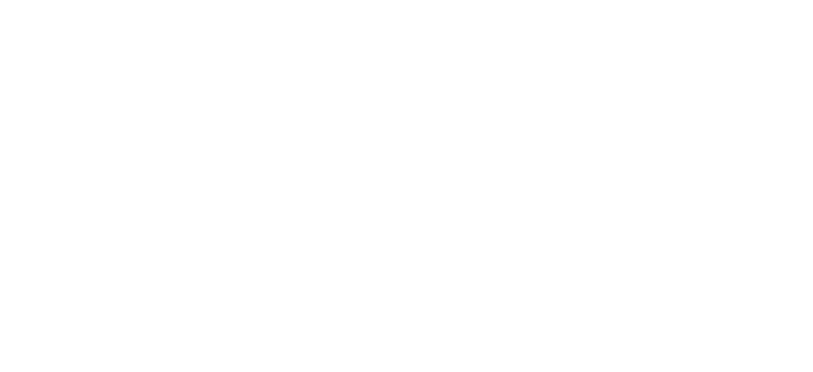
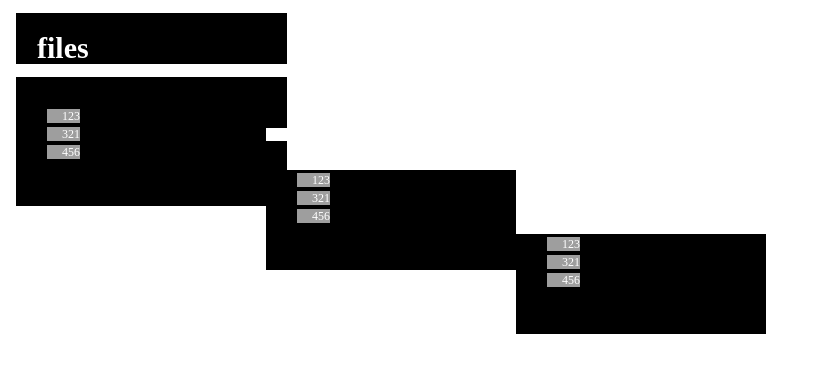
Before and after one commit to IakimovNutria/savras, a React (Create React App) app in the folder savras/: page /test in a window 1280 px wide. Before the commit this address had no page. Shown: the top 372 px of the page, without its empty margins (0-813 px from the left). Built offline with nearby package versions, Linux system fonts and the light colour scheme; grey boxes are pictures that could not be loaded.

Commit message:
add html

```diff
--- a/savras/package.json
+++ b/savras/package.json
@@ -15,6 +15,7 @@
     "@types/react": "^18.0.24",
     "@types/react-dom": "^18.0.8",
     "hammerjs": "^2.0.8",
+    "moment": "^2.29.4",
     "react": "^18.2.0",
     "react-dom": "^18.2.0",
     "react-router-dom": "^6.4.2",
--- a/savras/src/components/app/app.tsx
+++ b/savras/src/components/app/app.tsx
@@ -1,13 +1,22 @@
-import SignIn from '../../../../savras/src/pages/sign-in/sign-in';
-import Graph from '../../../../savras/src/pages/graph/graph';
+import SignIn from '../../pages/sign-in/sign-in';
+import Graph from '../../pages/graph/graph';
+import MainPage from '../../pages/main-page/main-page';
 import {BrowserRouter, Routes, Route} from 'react-router-dom';
+import Test from '../../pages/test/test';
+import Pipeline from '../../pages/pipeline/pipeline';
+import File from '../../pages/file/file'
+
 
 function App(): JSX.Element {
   return (
     <BrowserRouter>
       <Routes>
-        <Route path="/" element={(<SignIn />)}/>
+        <Route path='/' element={(<SignIn />)}/>
         <Route path='graph' element={<Graph />}/>
+        <Route path='main' element={(<MainPage />)}/>
+        <Route path='test' element={(<Test />)}/>
+        <Route path='pipeline/:id' element={<Pipeline />}/>
+        <Route path='file/:id' element={<File />}/>
       </Routes>
     </BrowserRouter>);
 }
--- /dev/null
+++ b/savras/src/pages/file/file.tsx
@@ -0,0 +1,27 @@
+import React from "react";
+import {useParams} from "react-router-dom";
+
+
+type FileProps = {
+
+}
+
+function File(): JSX.Element {
+    const id = Number(useParams().id);
+    return (
+        <html>
+            <head>
+                <title>Savras</title>
+                <meta name="robots" content="noindex, nofollow"/>
+                <meta name="viewport" content="width=device-width, initial-scale=1"/>
+            </head>
+            <body>
+                <form action="/main">
+                    <button>Back to main</button>
+                </form>
+                <h1>file</h1>
+            </body>
+        </html>);
+}
+
+export default File;
--- a/savras/src/pages/graph/graph.tsx
+++ b/savras/src/pages/graph/graph.tsx
@@ -10,6 +10,8 @@ import {
     ReferenceArea,
     ResponsiveContainer,
 } from 'recharts';
+import moment from 'moment';
+
 
 type stateType = {
     data: {[key: string]: number}[],
@@ -74,6 +76,7 @@ const initialState: stateType = {
 export default class Example extends PureComponent {
 
     state: stateType;
+
     constructor(props: any) {
         super(props);
         this.state = initialState;
@@ -116,7 +119,7 @@ export default class Example extends PureComponent {
             refAreaRight: '',
             left: 'dataMin',
             right: 'dataMax',
-            top: 'dataMax+10',
+            top: 'dataMax+1',
             bottom: 'dataMin'
         }));
     }
@@ -141,10 +144,8 @@ export default class Example extends PureComponent {
                         onMouseUp={this.zoom.bind(this)}
                     >
                         <CartesianGrid strokeDasharray="3 3" />
-                        {
-                            //отрисовка OX
-                            //<XAxis allowDataOverflow dataKey="name" domain={[left, right]} type="number" />}
-                        }
+                        <XAxis allowDataOverflow dataKey="name" domain={[left, right]} type="number"
+                               tickFormatter={timeStr => moment(timeStr).format('HH:mm')} />
                         <YAxis allowDataOverflow domain={[bottom, top]} type="number" yAxisId="1" />
                         <Tooltip />
                         <Line yAxisId="1" type="natural" dataKey="cost" stroke="#8884d8" animationDuration={300} />
--- /dev/null
+++ b/savras/src/pages/main-page/main-page.tsx
@@ -0,0 +1,57 @@
+import React from "react";
+
+
+let data = [["123", "12"],
+    ["321", "21"],
+    ["456", "32"]]
+
+const bgColor: string = '#000';
+const textColor: string = '#fff';
+
+
+function MainPage(): JSX.Element {
+    return (<html>
+    <head>
+        <title>Savras</title>
+        <meta name="robots" content="noindex, nofollow"/>
+        <meta name="viewport" content="width=device-width, initial-scale=1"/>
+    </head>
+    <body>
+    <div className="main-page">
+        <h3>add file</h3>
+        <form encType="multipart/form-data" method="post">
+            <p>
+                <input type="file" name="f" />
+                <input type="submit" value="Отправить" />
+            </p>
+        </form>
+        <h3>files</h3>
+        <div className="files">
+            <ul>
+                {
+                    data.map(key => (<li><a href={`file/${key[1]}`}>{key[0]}</a></li>))
+                }
+            </ul>
+        </div>
+        <h3>pipelines</h3>
+        <div className="user-pipelines">
+            <ul>
+                {
+                    data.map(key => (<li><a href={`pipeline/${key[1]}`}>{key[0]}</a></li>))
+                }
+            </ul>
+        </div>
+        <h3>shared pipelines</h3>
+        <div className="shared-pipelines">
+            <ul>
+                {
+                    data.map(key => (<li><a href={`pipeline/${key[1]}`}>{key[0]}</a></li>))
+                }
+            </ul>
+        </div>
+    </div>
+    </body>
+    </html>)
+}
+
+export default MainPage;
--- /dev/null
+++ b/savras/src/pages/pipeline/pipeline.tsx
@@ -0,0 +1,27 @@
+import React from "react";
+import {useParams} from "react-router-dom";
+
+
+type PipelineProps = {
+
+}
+
+function Pipeline(): JSX.Element {
+    const id = Number(useParams().id);
+    return (
+        <html>
+        <head>
+            <title>Savras</title>
+            <meta name="robots" content="noindex, nofollow"/>
+            <meta name="viewport" content="width=device-width, initial-scale=1"/>
+        </head>
+        <body>
+        <form action="/main">
+            <button>Back to main</button>
+        </form>
+        <h1>pipeline</h1>
+        </body>
+        </html>);
+}
+
+export default Pipeline;
--- /dev/null
+++ b/savras/src/pages/test/test.tsx
@@ -0,0 +1,118 @@
+import React from "react";
+
+let data = [["123", "#"],
+    ["321", "#"],
+    ["456", "#"]]
+
+const bgColor: string = '#000';
+const textColor: string = '#fff';
+
+
+const FilesStyle = {
+    width: "250px",
+    height: "100px",
+    float: 'left' as 'left',
+    padding: '42px 0 0',
+    // overflowY: 'scroll' as 'scroll',
+    overflowX: 'hidden' as 'hidden',
+    display: 'block'
+};
+
+const UserPipelinesStyle = {
+    width: "250px",
+    height: "100px",
+    float: 'left' as 'left',
+    padding: '42px 0 0',
+    // overflowY: 'scroll' as 'scroll',
+    overflowX: 'hidden' as 'hidden',
+    display: 'block'
+};
+
+const SharedPipelinesStyle = {
+    width: "250px",
+    height: "100px",
+    float: 'left' as 'left',
+    padding: '42px 0 0',
+    // overflowY: 'scroll' as 'scroll',
+    overflowX: 'hidden' as 'hidden',
+    display: 'block'
+};
+
+const TextStyle = {
+    width: "250px",
+    height: "33px",
+    background: bgColor,
+    color: textColor,
+    fontSize: '30px',
+    fontFamily: 'Times New Roman',
+    padding: '18px 0 0 21px',
+    margin: '13px 0 0'
+}
+
+const UlStyle = {
+    width: '250px',
+    height: '129px',
+    padding: '0 0 0 31px',
+    background: bgColor,
+    color: textColor,
+    margin: '0 0 13px 0',
+    listStyleType: 'none'
+};
+
+const LiStyle = {
+    width: '250px',
+    height: '18px',
+};
+
+const LinkStyle = {
+    width: '250px',
+    height: '18px',
+    backgroundColor: bgColor,
+    backgroundImage: 'url(images/arrow3.gif)',
+    backgroundRepeat: 'no-repeat',
+    color: textColor,
+    fontSize: '12px',
+    textDecoration: 'none',
+    lineHeight: '18px',
+    padding: '0 0 0 15px'
+};
+
+function Test(): JSX.Element {
+    return (<html>
+    <head>
+        <title>Savras</title>
+        <meta name="robots" content="noindex, nofollow"/>
+        <meta name="viewport" content="width=device-width, initial-scale=1"/>
+    </head>
+    <body>
+    <div className="main-page">
+        <h3 style={TextStyle}>files</h3>
+        <div className="files" style={FilesStyle}>
+            <ul style={UlStyle}>
+                {
+                    data.map(key => (<li style={LiStyle}><a style={LinkStyle} href={key[1]}>{key[0]}</a></li>))
+                }
+            </ul>
+        </div>
+        <h3 style={TextStyle}>pipelines</h3>
+        <div className="user-pipelines" style={UserPipelinesStyle}>
+            <ul style={UlStyle}>
+                {
+                    data.map(key => (<li style={LiStyle}><a style={LinkStyle} href={key[1]}>{key[0]}</a></li>))
+                }
+            </ul>
+        </div>
+        <h3 style={TextStyle}>shared pipelines</h3>
+        <div className="shared-pipelines" style={SharedPipelinesStyle}>
+            <ul style={UlStyle}>
+                {
+                    data.map(key => (<li style={LiStyle}><a style={LinkStyle} href={key[1]}>{key[0]}</a></li>))
+                }
+            </ul>
+        </div>
+    </div>
+    </body>
+    </html>)
+}
+
+export default Test;
```
Also changed, not shown: 1 other file (tests, documents, lock files or other folders).
